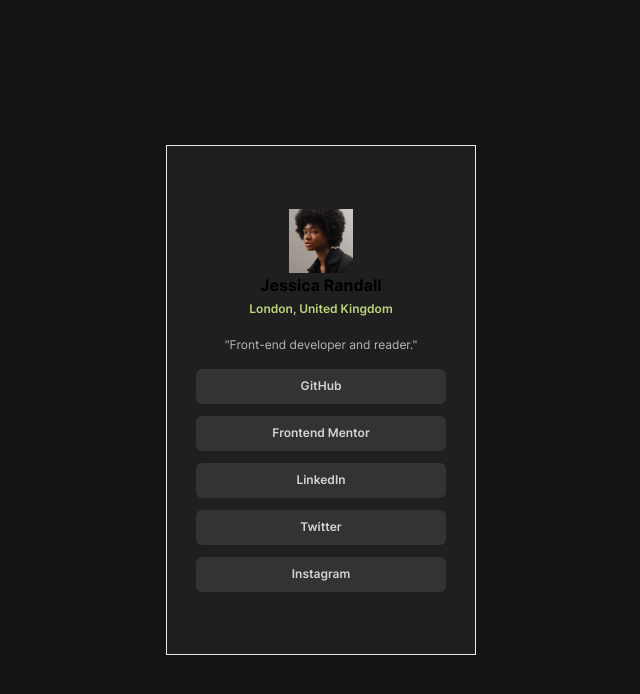
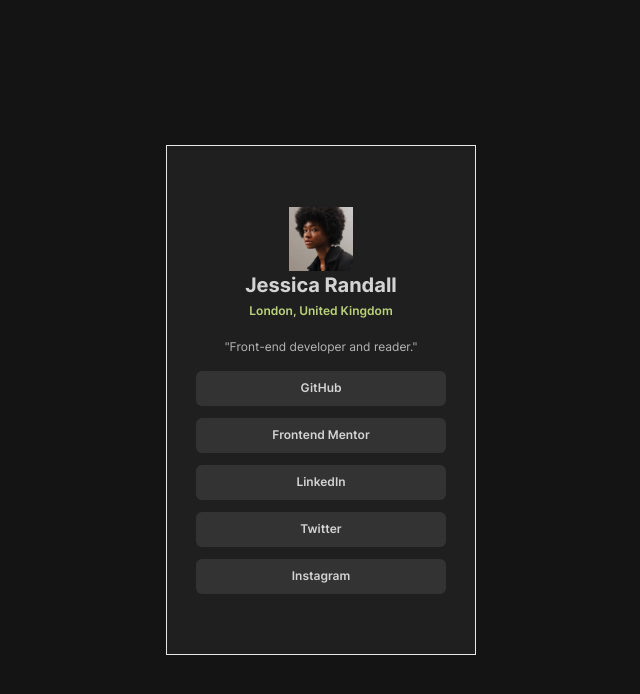
Before and after one commit to mehrnaz98/social-link-profile, a Vue app: page / in a window 1280 px wide. Shown: the top 694 px of the page, without its empty margins (319-959 px from the left). Built offline with nearby package versions, Linux system fonts and the light colour scheme.

Commit message:
Apply text color and increase the font

```diff
--- a/src/components/BaseCard.vue
+++ b/src/components/BaseCard.vue
@@ -8,7 +8,7 @@
         alt="Profile picture"
         class="w-16 h-auto"
       />
-      <h2 class="font-bold">Jessica Randall</h2>
+      <h2 class="font-bold text-[#D3D3D3] text-xl">Jessica Randall</h2>
       <p class="text-[#BBD37B] text-xs font-semibold pt-1">
         London, United Kingdom
       </p>
```
